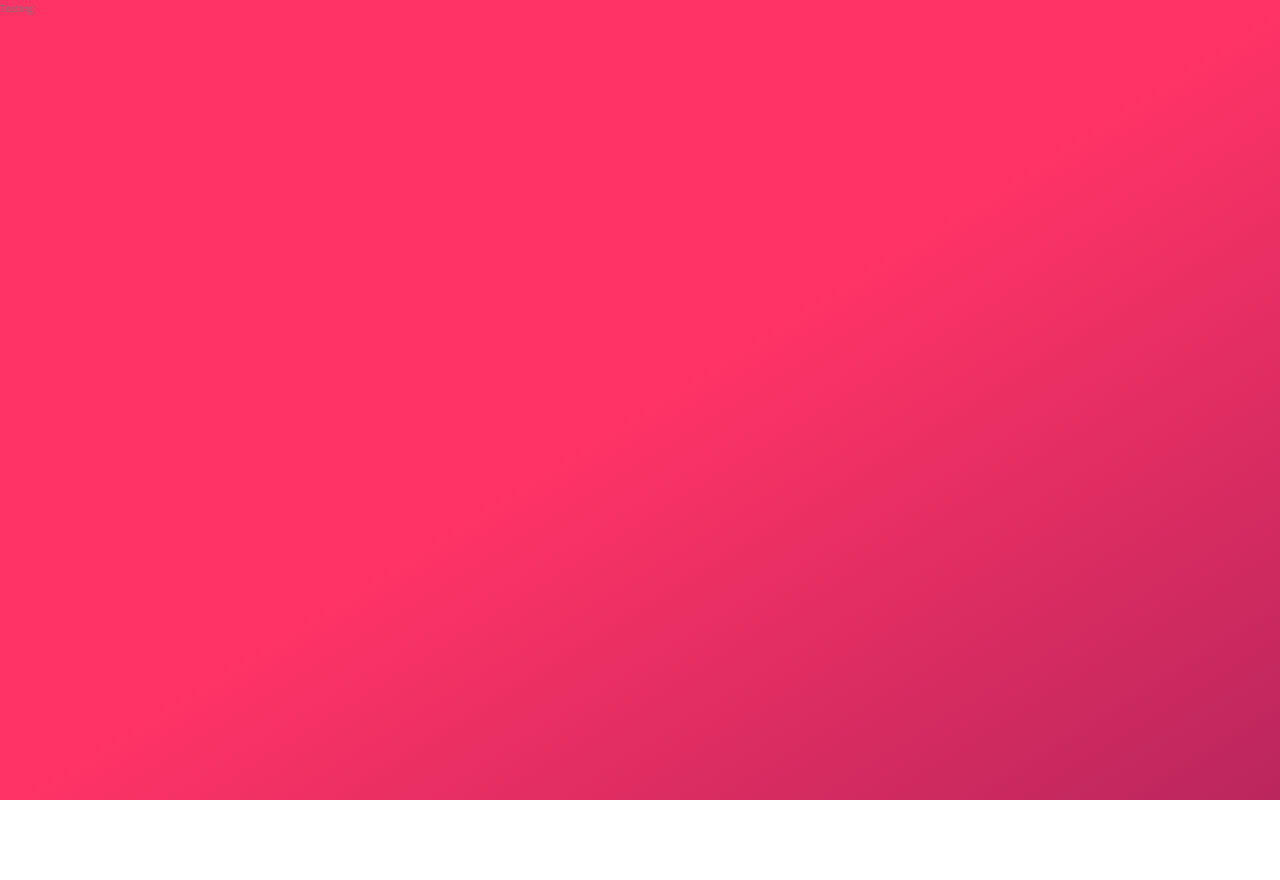
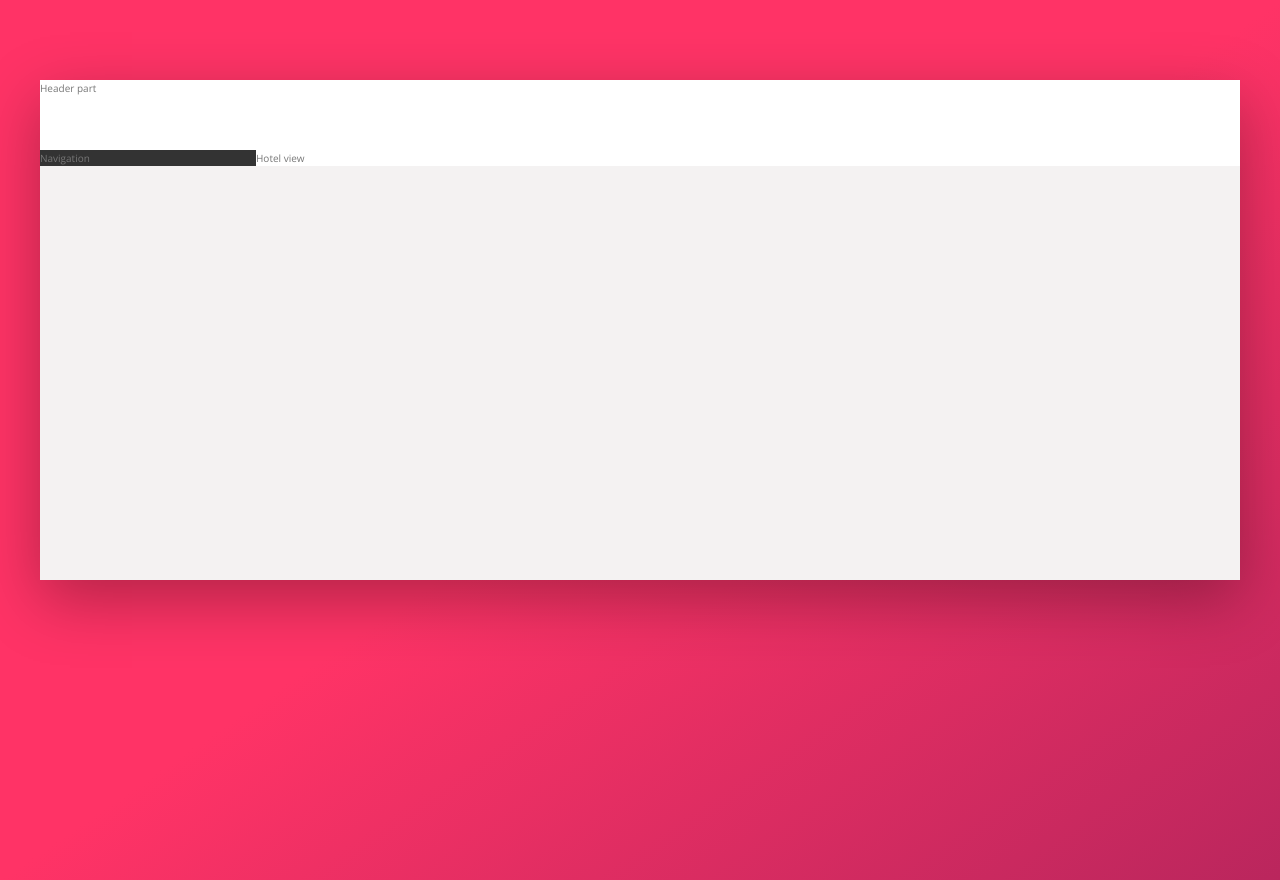
Before and after one commit to ZhaoxiongChen/Trillo, a website: page index.html in a window 1280 px wide. Before the commit the page ends 800 px from the top, so only its background shows below. Drawn offline with nearby package versions, Linux system fonts and the light colour scheme.

Commit message:
Section 7.74: Building the Overall Layout

```diff
--- a/index.html
+++ b/index.html
@@ -11,6 +11,18 @@
         <title>trillo &mdash; Your all-in-one booking app</title>
     </head>
     <body>
-        Testing
+        <div class="container">
+            <header class="header">
+                Header part
+            </header>
+            <div class="content">
+                <nav class="sidebar">
+                    Navigation
+                </nav>
+                <main class="hotel-view">
+                    Hotel view
+                </main>
+            </div>
+        </div>
     </body>
 </html>
--- a/sass/_base.scss
+++ b/sass/_base.scss
@@ -30,6 +30,8 @@ Grey dark 3: #999
     --color-grey-dark-1: #333;
     --color-grey-dark-2: #777;
     --color-grey-dark-3: #999;
+
+    --shadow-black: 0 2rem 6rem rgba(0, 0, 0, 0.3);
 }
 
 * {
--- a/sass/_components.scss
+++ b/sass/_components.scss
@@ -0,0 +1,30 @@
+.container {
+    max-width: 120rem;
+    margin: 8rem auto;
+    background-color: var(--color-grey-light-2);
+    box-shadow: var(--shadow-black);
+    // Test
+    min-height: 50rem;
+}
+
+.header {
+    height: 7rem;
+    background-color: #fff;
+    border-bottom: var(--color-grey-light-2)
+}
+
+.content {
+    display: flex;
+}
+
+.sidebar {
+    background-color: var(--color-grey-dark-1);
+
+    flex: 0 0 18%; // No grow and shrink, 18% of width as base
+}
+
+.hotel-view {
+    background-color: #fff;
+
+    flex: 1; // Grow enabled
+}
```
Also changed, not shown: css/style.css.
